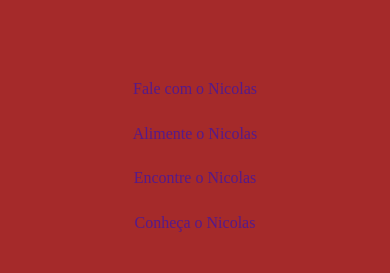
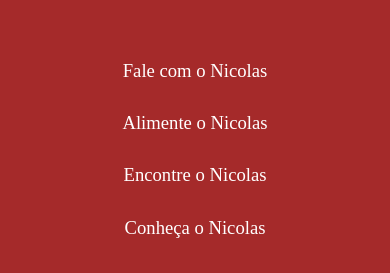
Before and after one commit to IgorCamoes/repositorio104breakpoint, a plain HTML site: page index.html in a window 390 px wide. Shown: the part 1499-1772 px from the top of the page. Drawn offline with Linux system fonts and the light colour scheme.

Commit message:
Ajustar propriedades do footer

```diff
--- a/style.css
+++ b/style.css
@@ -143,6 +143,9 @@ footer div:last-child{
 
 footer div:last-child a{
     text-decoration: none;
+    color: white;
+    font-variant-east-asian: simplified;
+
 }
 
 /* MEDIAQUERY TABLET */
@@ -224,6 +227,7 @@ footer div:last-child a{
         flex-direction: column;
         justify-content: space-between;
         text-align: center;
-        height: 45%;
+        height: 53%;
+        font-size: 14pt;
     }
 }
```
